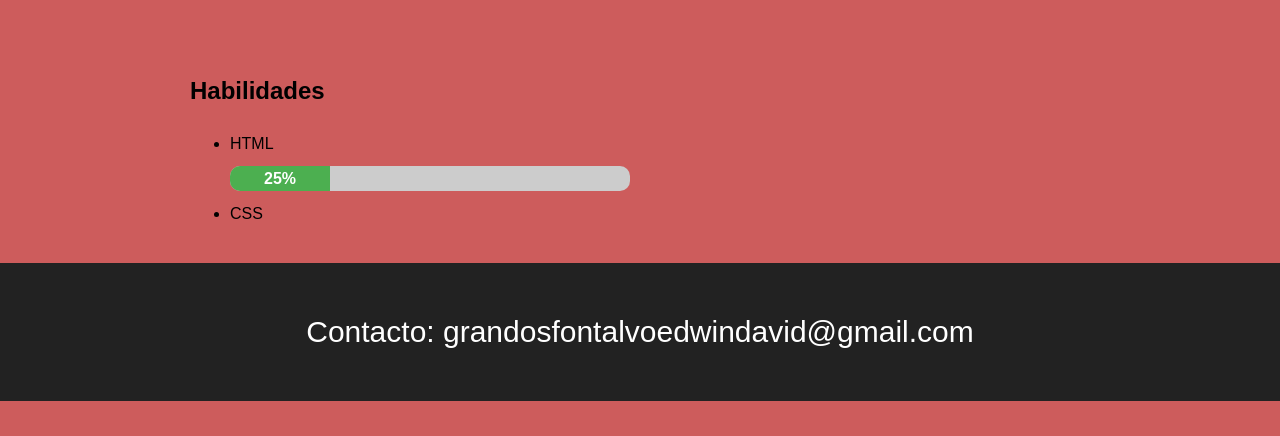
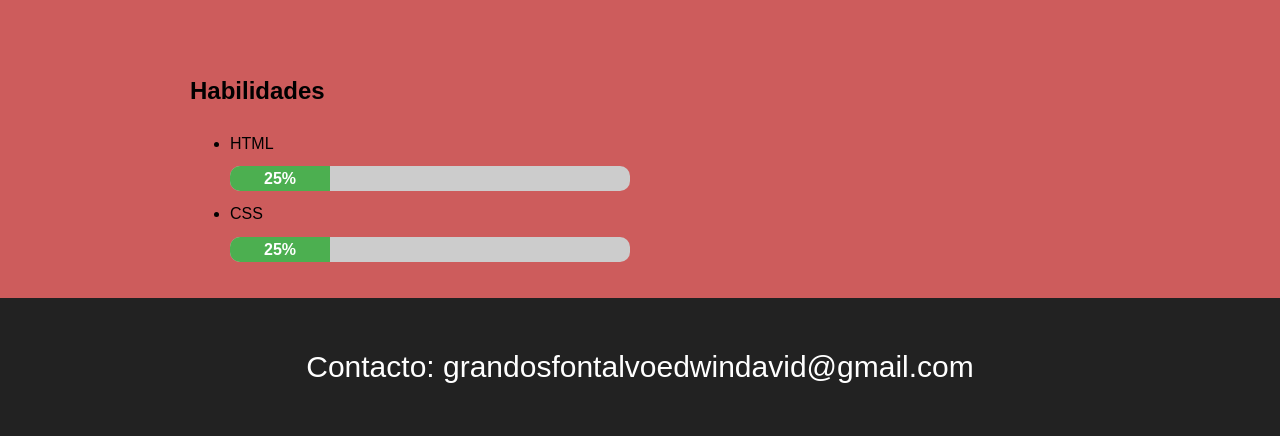
Before and after one commit to EdwingranadosF457/repositorimi.github.io, a plain HTML site: page index.html in a window 1280 px wide. Shown: the part 796-1232 px from the top of the page. Before the commit the page ends 1197 px from the top, so only its background shows below. Drawn offline with Linux system fonts and the light colour scheme.

Commit message:
Update index.html

```diff
--- a/index.html
+++ b/index.html
@@ -33,7 +33,9 @@
       <li>HTML</li><div class="progress-bar">
   <div class="progress" style="width: 25%;">25%</div>
 </div>
-      <li>CSS</li
+      <li>CSS</li><div class="progress-bar">
+  <div class="progress" style="width: 25%;">25%</div>
+</div>
     </ul>
   </section>
 
```
